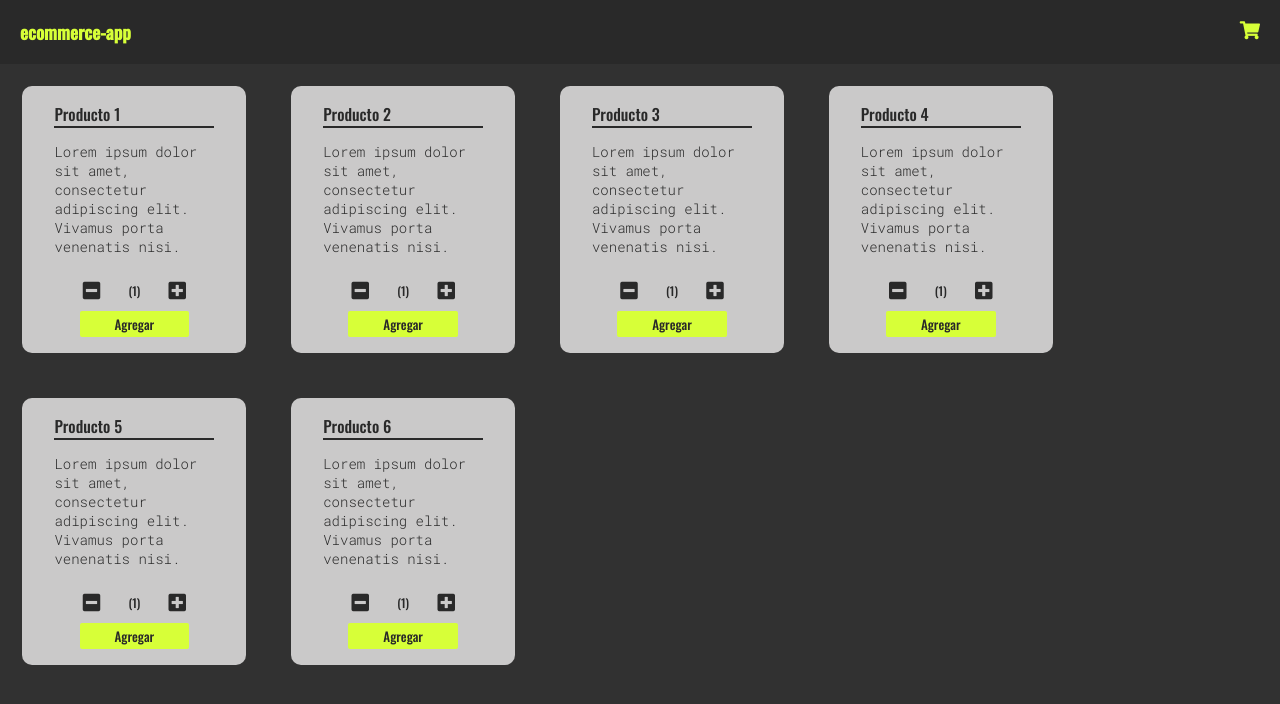
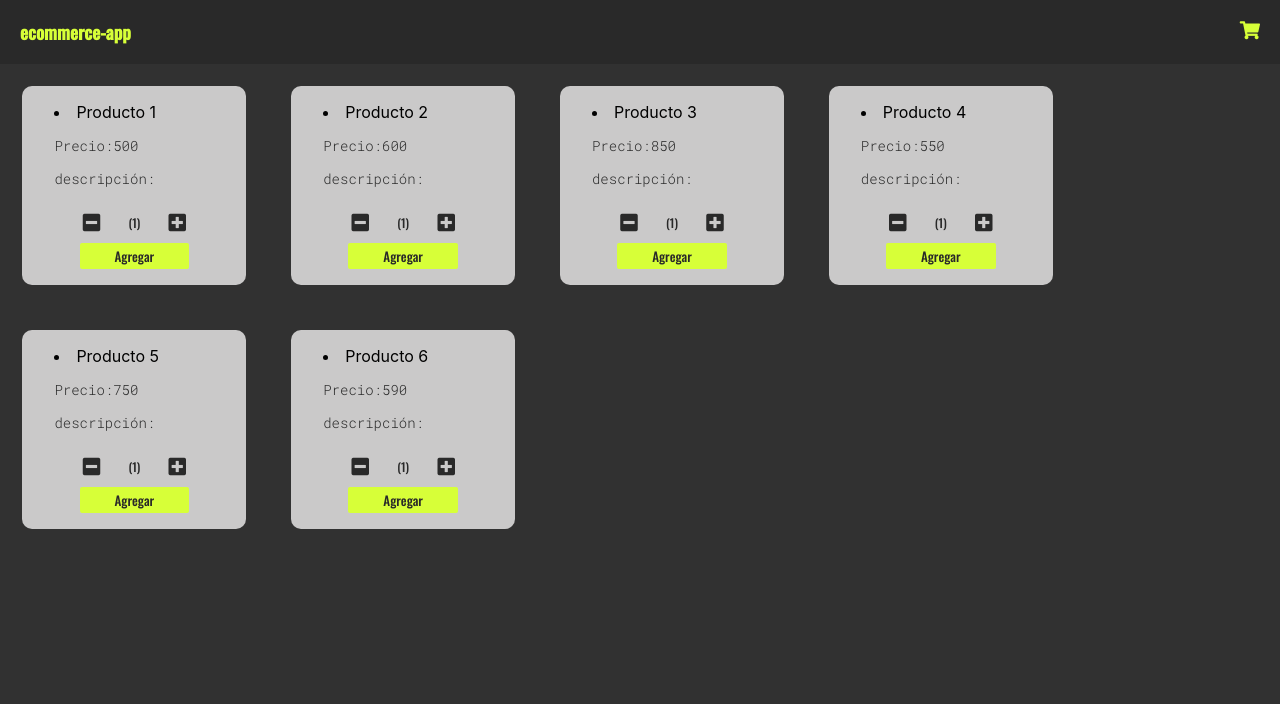
Before and after one commit to julirossia/react-coder, a React (Create React App) app: page / in a window 1280 px wide. Shown: the top 704 px of the page. Built offline with nearby package versions, Linux system fonts and the light colour scheme.

Commit message:
Entrega 6: Catalogo con Map y promises. Entrega 7: Detalle de Producto

```diff
--- a/src/components/ItemCount.js
+++ b/src/components/ItemCount.js
@@ -17,6 +17,8 @@ function Adder({initial,stock, onAdd, min}) {
   function less() {
     if(clicks > 0){
     setClicks(clicks - min);
+    setTimeout(() => setClicks(alert("ESTA SEGURO QU QUIERE ELIMINAR EL PRODUCTO?")), 2000);
+
     console.log(`usuario eliminó ${clicks} productos`);
   }
 }
--- /dev/null
+++ b/src/components/ItemDetail.js
@@ -0,0 +1,43 @@
+ import React, { useState, useEffect } from "react";
+import '../App.scss';
+
+
+
+
+function ItemDetail() {
+
+    const getDetail = ()=>{
+        return new Promise((res,rej)=>{
+            res([{descrip:"Lorem ipsum dolor sit amet,consectetur adipiscing elit. Vivamus porta venenatis nisi."},
+        {descrip:"Lorem ipsum dolor sit amet,consectetur adipiscing elit. Vivamus porta venenatis nisi."},
+    {descrip:"Lorem ipsum dolor sit amet,consectetur adipiscing elit. Vivamus porta venenatis nisi."},
+    {descrip:"Lorem ipsum dolor sit amet,consectetur adipiscing elit. Vivamus porta venenatis nisi."},
+    {descrip:"Lorem ipsum dolor sit amet,consectetur adipiscing elit. Vivamus porta venenatis nisi."},
+    {descrip:"Lorem ipsum dolor sit amet,consectetur adipiscing elit. Vivamus porta venenatis nisi."}])
+        },3000)
+    }
+    const [description, setDescription]=useState();
+
+    useEffect(()=>{
+        console.log("detalle");
+
+
+        getDetail().then(res=>{
+            setDescription(description)
+             console.log(res)
+
+        },[])
+    })
+    return (
+        <div>
+            <p>
+            descripción:{description}
+            </p>
+
+        </div>
+
+   );
+  }
+
+
+export default ItemDetail;
--- a/src/components/ItemListContainer.js
+++ b/src/components/ItemListContainer.js
@@ -1,51 +1,80 @@
-import React from 'react';
+import React, { useState, useEffect, Fragment } from "react";
 import ItemCount from './ItemCount';
  import '../App.scss';
+import ItemDetail from "./ItemDetail";
 
-function List({ productName, description }) {
-  return (
+function List(props) {
+  const contentList = (
     <main className="card-container">
-    <div className="cards">
-      <ul>
-        <li className="items">{productName}</li>
-      </ul>
-      <p>{description}</p>
+      {props.item.map((item) =>
+        <Fragment key={item.id}/>
+
+          )}
+    </main>
+  );
+
+  const contentCard = props.item.map((item) =>
+  <div className="cards" key={item.id}>
+      <li>{item.productName}</li>
+      <p>Precio:{item.precio}</p>
+<ItemDetail/>
 <ItemCount/>
     </div>
-    </main>
+
+  );
+  const getItem = ()=>{
+    return new Promise((res,rej)=>{
+res ([
+  {id: 1, productName:"Producto 1", precio:500},
+  {id: 2, productName:"Producto 2",precio:600},
+  {id: 3, productName:"Producto 3",precio:850},
+  {id: 4, productName:"Producto 4",precio:550},
+  {id: 5, productName:"Producto 5",precio:750},
+  {id: 6, productName:"Producto 6",precio:590}
+
+])
+    },3000)
+  }
+  const [item, setItem]=useState();
+
+  useEffect(()=>{
+      console.log("Lista");
+
+
+      getItem().then(res=>{
+          setItem(item)
+           console.log(res)
+
+      },[])
+  })
+
+
+  return (
+    <div>
+      {contentList}
+      {contentCard}
+
+    </div>
   );
 }
+const item = [
+  {id: 1, productName:"Producto 1", precio:500},
+  {id: 2, productName:"Producto 2",precio:600},
+  {id: 3, productName:"Producto 3",precio:850},
+  {id: 4, productName:"Producto 4",precio:550},
+  {id: 5, productName:"Producto 5",precio:750},
+  {id: 6, productName:"Producto 6",precio:590}
+
+];
 
 function ItemListContainer() {
+
     return (
-    < >
-        <List
-          productName="Producto 1"
-          description="Lorem ipsum dolor sit amet, consectetur adipiscing elit. Vivamus porta venenatis nisi."
-        ></List>
-        <List
-          productName="Producto 2"
-          description="Lorem ipsum dolor sit amet, consectetur adipiscing elit. Vivamus porta venenatis nisi."
-        ></List>
-        <List
-          productName="Producto 3"
-          description="Lorem ipsum dolor sit amet, consectetur adipiscing elit. Vivamus porta venenatis nisi."
-        ></List>
-         <List
-          productName="Producto 4"
-          description="Lorem ipsum dolor sit amet, consectetur adipiscing elit. Vivamus porta venenatis nisi."
-        ></List>
-         <List
-          productName="Producto 5"
-          description="Lorem ipsum dolor sit amet, consectetur adipiscing elit. Vivamus porta venenatis nisi."
-        ></List>
-         <List
-          productName="Producto 6"
-          description="Lorem ipsum dolor sit amet, consectetur adipiscing elit. Vivamus porta venenatis nisi."
-        ></List>
-
+      <>
+   <List item={item}/>
   </>
    );
   }
 
+
 export default ItemListContainer;
```
Also changed, not shown: 1 other file (tests, documents, lock files or other folders). Lines whose indentation alone changed are shown as unchanged.
